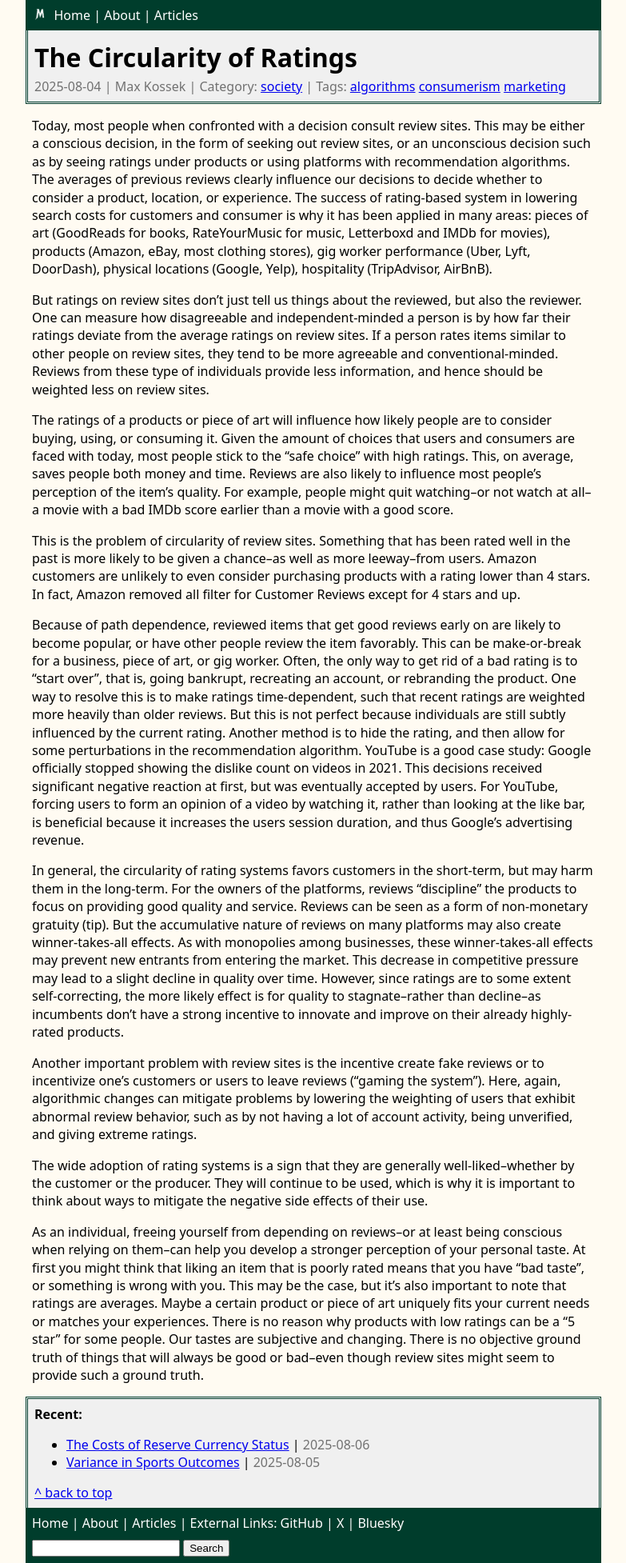
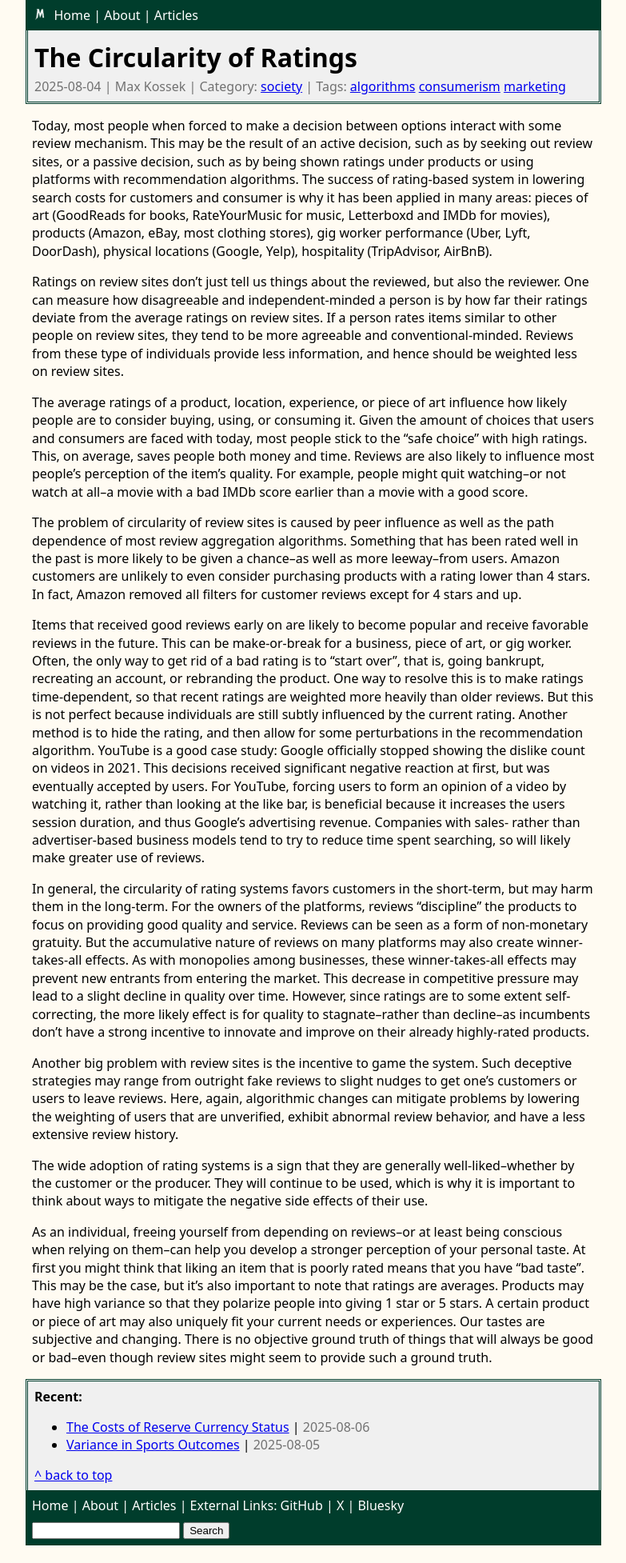
Before and after one commit to maxkossek/maxkossek.github.io, a Jekyll site: the page built from _posts/2025-08-04-circularity-ratings.md, in a window 1280 px wide. Shown: the whole page at 80% size, without its empty margins (248-1031 px from the left). Built offline with Jekyll 4.4.1, drawn with Linux system fonts in a browser that asks for light colours; after the commit the page ends 1932 px from its top, so only the background shows below that.

Commit message:
Update circulating on ratings sites article

```diff
--- a/_posts/2025-08-04-circularity-ratings.md
+++ b/_posts/2025-08-04-circularity-ratings.md
@@ -7,23 +7,23 @@ tags: [algorithms, consumerism, marketing]
 author: "Max Kossek"
 description: What you can tell about a person based on their use of review sites and deviation of ratings from the average, as well as the problems with the use of product reviews and ratings.
 sitemap:
-    lastmod: 2025-08-05
+    lastmod: 2025-08-06
 ---
 
-Today, most people when confronted with a decision consult review sites. This may be either a conscious decision, in the form of seeking out review sites, or an unconscious decision such as by seeing ratings under products or using platforms with recommendation algorithms. The averages of previous reviews clearly influence our decisions to decide whether to consider a product, location, or experience. The success of rating-based system in lowering search costs for customers and consumer is why it has been applied in many areas: pieces of art (GoodReads for books, RateYourMusic for music, Letterboxd and IMDb for movies), products (Amazon, eBay, most clothing stores), gig worker performance (Uber, Lyft, DoorDash), physical locations (Google, Yelp), hospitality (TripAdvisor, AirBnB).
+Today, most people when forced to make a decision between options interact with some review mechanism. This may be the result of an active decision, such as by seeking out review sites, or a passive decision, such as by being shown ratings under products or using platforms with recommendation algorithms. The success of rating-based system in lowering search costs for customers and consumer is why it has been applied in many areas: pieces of art (GoodReads for books, RateYourMusic for music, Letterboxd and IMDb for movies), products (Amazon, eBay, most clothing stores), gig worker performance (Uber, Lyft, DoorDash), physical locations (Google, Yelp), hospitality (TripAdvisor, AirBnB).
 
-But ratings on review sites don't just tell us things about the reviewed, but also the reviewer. One can measure how disagreeable and independent-minded a person is by how far their ratings deviate from the average ratings on review sites. If a person rates items similar to other people on review sites, they tend to be more agreeable and conventional-minded. Reviews from these type of individuals provide less information, and hence should be weighted less on review sites.
+Ratings on review sites don't just tell us things about the reviewed, but also the reviewer. One can measure how disagreeable and independent-minded a person is by how far their ratings deviate from the average ratings on review sites. If a person rates items similar to other people on review sites, they tend to be more agreeable and conventional-minded. Reviews from these type of individuals provide less information, and hence should be weighted less on review sites.
 
-The ratings of a products or piece of art will influence how likely people are to consider buying, using, or consuming it. Given the amount of choices that users and consumers are faced with today, most people stick to the "safe choice" with high ratings. This, on average, saves people both money and time. Reviews are also likely to influence most people's perception of the item's quality. For example, people might quit watching--or not watch at all--a movie with a bad IMDb score earlier than a movie with a good score.
+The average ratings of a product, location, experience, or piece of art influence how likely people are to consider buying, using, or consuming it. Given the amount of choices that users and consumers are faced with today, most people stick to the "safe choice" with high ratings. This, on average, saves people both money and time. Reviews are also likely to influence most people's perception of the item's quality. For example, people might quit watching--or not watch at all--a movie with a bad IMDb score earlier than a movie with a good score.
 
-This is the problem of circularity of review sites. Something that has been rated well in the past is more likely to be given a chance--as well as more leeway--from users. Amazon customers are unlikely to even consider purchasing products with a rating lower than 4 stars. In fact, Amazon removed all filter for Customer Reviews except for 4 stars and up.
+The problem of circularity of review sites is caused by peer influence as well as the path dependence of most review aggregation algorithms. Something that has been rated well in the past is more likely to be given a chance--as well as more leeway--from users. Amazon customers are unlikely to even consider purchasing products with a rating lower than 4 stars. In fact, Amazon removed all filters for customer reviews except for 4 stars and up.
 
-Because of path dependence, reviewed items that get good reviews early on are likely to become popular, or have other people review the item favorably. This can be make-or-break for a business, piece of art, or gig worker. Often, the only way to get rid of a bad rating is to "start over", that is, going bankrupt, recreating an account, or rebranding the product. One way to resolve this is to make ratings time-dependent, such that recent ratings are weighted more heavily than older reviews. But this is not perfect because individuals are still subtly influenced by the current rating. Another method is to hide the rating, and then allow for some perturbations in the recommendation algorithm. YouTube is a good case study: Google officially stopped showing the dislike count on videos in 2021. This decisions received significant negative reaction at first, but was eventually accepted by users. For YouTube, forcing users to form an opinion of a video by watching it, rather than looking at the like bar, is beneficial because it increases the users session duration, and thus Google's advertising revenue.
+Items that received good reviews early on are likely to become popular and receive favorable reviews in the future. This can be make-or-break for a business, piece of art, or gig worker. Often, the only way to get rid of a bad rating is to "start over", that is, going bankrupt, recreating an account, or rebranding the product. One way to resolve this is to make ratings time-dependent, so that recent ratings are weighted more heavily than older reviews. But this is not perfect because individuals are still subtly influenced by the current rating. Another method is to hide the rating, and then allow for some perturbations in the recommendation algorithm. YouTube is a good case study: Google officially stopped showing the dislike count on videos in 2021. This decisions received significant negative reaction at first, but was eventually accepted by users. For YouTube, forcing users to form an opinion of a video by watching it, rather than looking at the like bar, is beneficial because it increases the users session duration, and thus Google's advertising revenue. Companies with sales- rather than advertiser-based business models tend to try to reduce time spent searching, so will likely make greater use of reviews.
 
-In general, the circularity of rating systems favors customers in the short-term, but may harm them in the long-term. For the owners of the platforms, reviews "discipline" the products to focus on providing good quality and service. Reviews can be seen as a form of non-monetary gratuity (tip). But the accumulative nature of reviews on many platforms may also create winner-takes-all effects. As with monopolies among businesses, these winner-takes-all effects may prevent new entrants from entering the market. This decrease in competitive pressure may lead to a slight decline in quality over time. However, since ratings are to some extent self-correcting, the more likely effect is for quality to stagnate--rather than decline--as incumbents don't have a strong incentive to innovate and improve on their already highly-rated products.
+In general, the circularity of rating systems favors customers in the short-term, but may harm them in the long-term. For the owners of the platforms, reviews "discipline" the products to focus on providing good quality and service. Reviews can be seen as a form of non-monetary gratuity. But the accumulative nature of reviews on many platforms may also create winner-takes-all effects. As with monopolies among businesses, these winner-takes-all effects may prevent new entrants from entering the market. This decrease in competitive pressure may lead to a slight decline in quality over time. However, since ratings are to some extent self-correcting, the more likely effect is for quality to stagnate--rather than decline--as incumbents don't have a strong incentive to innovate and improve on their already highly-rated products.
 
-Another important problem with review sites is the incentive create fake reviews or to incentivize one's customers or users to leave reviews ("gaming the system"). Here, again, algorithmic changes can mitigate problems by lowering the weighting of users that exhibit abnormal review behavior, such as by not having a lot of account activity, being unverified, and giving extreme ratings.
+Another big problem with review sites is the incentive to game the system. Such deceptive strategies may range from outright fake reviews to slight nudges to get one's customers or users to leave reviews. Here, again, algorithmic changes can mitigate problems by lowering the weighting of users that are unverified, exhibit abnormal review behavior, and have a less extensive review history.
 
 The wide adoption of rating systems is a sign that they are generally well-liked--whether by the customer or the producer. They will continue to be used, which is why it is important to think about ways to mitigate the negative side effects of their use.
 
-As an individual, freeing yourself from depending on reviews--or at least being conscious when relying on them--can help you develop a stronger perception of your personal taste. At first you might think that liking an item that is poorly rated means that you have "bad taste", or something is wrong with you. This may be the case, but it's also important to note that ratings are averages. Maybe a certain product or piece of art uniquely fits your current needs or matches your experiences. There is no reason why products with low ratings can be a "5 star" for some people. Our tastes are subjective and changing. There is no objective ground truth of things that will always be good or bad--even though review sites might seem to provide such a ground truth.
+As an individual, freeing yourself from depending on reviews--or at least being conscious when relying on them--can help you develop a stronger perception of your personal taste. At first you might think that liking an item that is poorly rated means that you have "bad taste". This may be the case, but it's also important to note that ratings are averages. Products may have high variance so that they polarize people into giving 1 star or 5 stars. A certain product or piece of art may also uniquely fit your current needs or experiences. Our tastes are subjective and changing. There is no objective ground truth of things that will always be good or bad--even though review sites might seem to provide such a ground truth.
```
Also changed, not shown: _drafts/2025-08-05-job-performance-measurement.md (+6 -4 lines).
